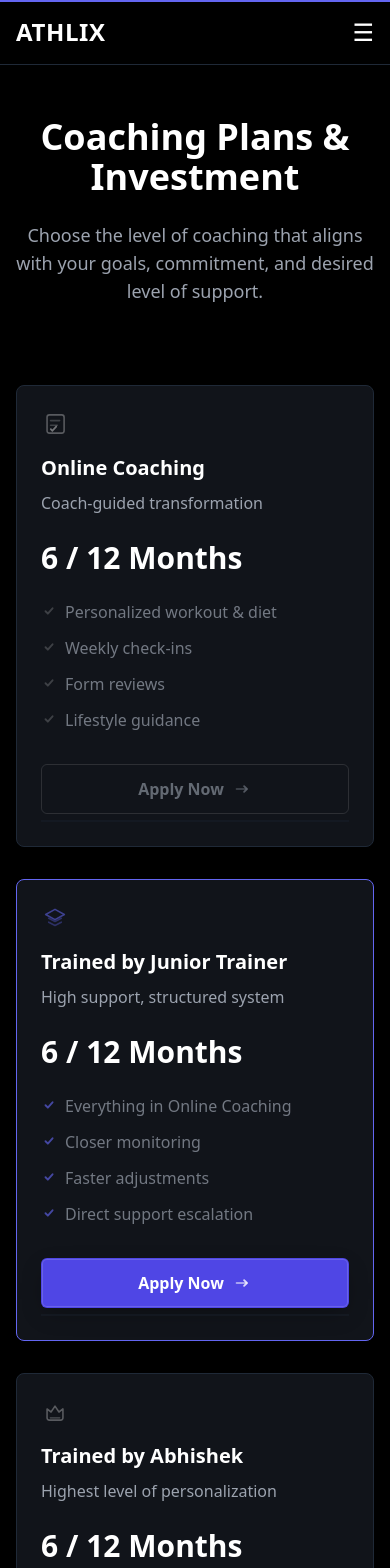
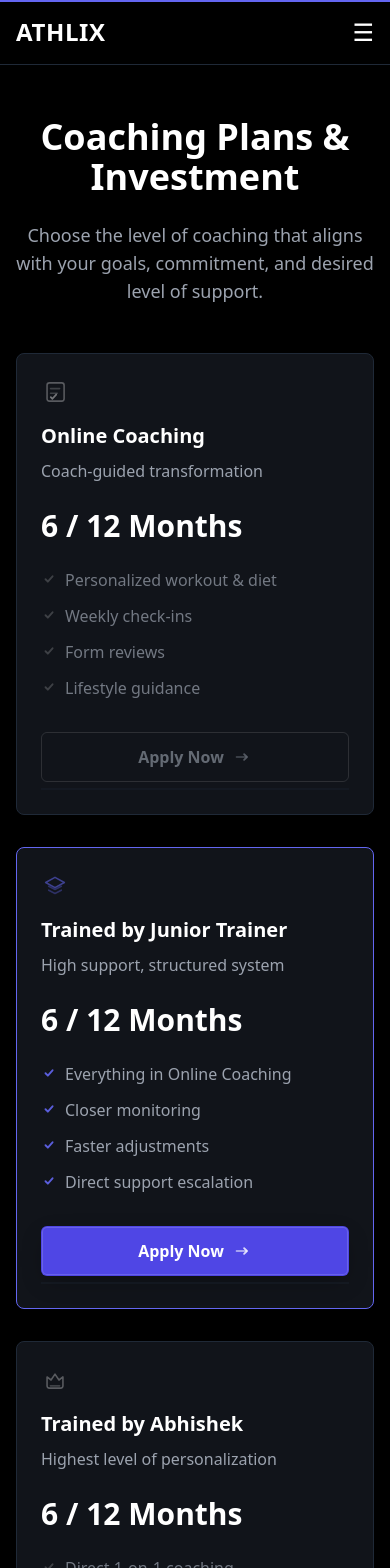
Before and after one commit to YashSinghal2001/athlix-website, a React (Vite) app: page /pricing in a window 390 px wide. Shown: the top 1568 px of the page. Built offline with nearby package versions, Linux system fonts and the light colour scheme.

Commit message:
Mobile View fix

```diff
--- a/src/pages/Pricing.jsx
+++ b/src/pages/Pricing.jsx
@@ -4,7 +4,13 @@ import Button from "../components/ui/Button";
 import Card from "../components/ui/Card";
 import Section from "../components/ui/Section";
 import useIsMobile from "../hooks/useIsMobile";
-import { IconArrowRight, IconCheckSmall, IconPlanChecklist, IconPlanCrown, IconPlanLayers } from "../components/illustrations/PremiumSvgs";
+import {
+  IconArrowRight,
+  IconCheckSmall,
+  IconPlanChecklist,
+  IconPlanCrown,
+  IconPlanLayers,
+} from "../components/illustrations/PremiumSvgs";
 
 const BRAND_ACCENT = "#6366F1";
 const BRAND_BORDER = "#1F2937";
@@ -15,10 +21,10 @@ export default function Pricing() {
   const isMobile = useIsMobile();
   const [hasEntered, setHasEntered] = useState(false);
 
-    // Animation Logic
-    const activeRingIndex = hoveredIndex !== null ? hoveredIndex : 1; // Default to 1 (Best Value) when no hover
+  // Default active = Best Value (center)
+  const activeRingIndex = hoveredIndex !== null ? hoveredIndex : 1;
 
-    // Mobile-safe initial check: if mobile, assume entered to skip entrance delay
+  // Mobile should never wait for viewport triggers
   useEffect(() => {
     if (isMobile) {
       setHasEntered(true);
@@ -28,173 +34,225 @@ export default function Pricing() {
   const getCardStyle = (index) => {
     const isCenter = index === 1;
 
-        // Base hidden state (ONLY on desktop if not yet in view)
-        if (!hasEntered && !isMobile) {
-            return {
-                opacity: 0,
-                y: 24,
-                scale: 1,
-            };
-        }
-
-        // Mobile or Reduced Motion: Static state
+    // Mobile / Reduced Motion → static, always visible
     if (isMobile || prefersReducedMotion) {
       return {
         opacity: 1,
         y: 0,
         scale: 1,
         borderColor: isCenter ? BRAND_ACCENT : BRAND_BORDER,
+        borderWidth: isCenter ? "1.5px" : "1px",
         zIndex: isCenter ? 10 : 0,
       };
     }
 
-        // Standard State (Calm & Neutral)
     const isActive = index === activeRingIndex;
 
     return {
       opacity: 1,
       y: 0,
       scale: 1,
-            // Border syncs with active state (purple for active, neutral for others)
       borderColor: isActive ? BRAND_ACCENT : BRAND_BORDER,
-            borderWidth: isActive ? "1.5px" : "1px", // Subtle weight increase for active
+      borderWidth: isActive ? "1.5px" : "1px",
       boxShadow: "none",
-            filter: "none",
       zIndex: isActive ? 10 : 0,
     };
   };
 
   const getTransition = (index) => {
     const isCenter = index === 1;
-        const delay = !hasEntered ? (isCenter ? 0 : 0.2) : 0;
-        return { duration: 0.45, ease: [0.25, 1, 0.5, 1], delay }; // Custom cubic-bezier
+    const delay = !hasEntered ? (isCenter ? 0 : 0.15) : 0;
+    return {
+      duration: 0.45,
+      ease: [0.25, 1, 0.5, 1],
+      delay,
+    };
   };
 
   const plans = [
     {
       title: "Online Coaching",
       subtitle: "Coach-guided transformation",
-            features: ["Personalized workout & diet", "Weekly check-ins", "Form reviews", "Lifestyle guidance"],
+      features: [
+        "Personalized workout & diet",
+        "Weekly check-ins",
+        "Form reviews",
+        "Lifestyle guidance",
+      ],
       ctaVariant: "secondary",
       Icon: IconPlanChecklist,
     },
     {
       title: "Trained by Junior Trainer",
       subtitle: "High support, structured system",
-            features: ["Everything in Online Coaching", "Closer monitoring", "Faster adjustments", "Direct support escalation"],
+      features: [
+        "Everything in Online Coaching",
+        "Closer monitoring",
+        "Faster adjustments",
+        "Direct support escalation",
+      ],
       ctaVariant: "primary",
       Icon: IconPlanLayers,
     },
     {
       title: "Trained by Abhishek",
       subtitle: "Highest level of personalization",
-            features: ["Direct 1-on-1 coaching", "Priority access", "Advanced customization", "Performance optimization"],
+      features: [
+        "Direct 1-on-1 coaching",
+        "Priority access",
+        "Advanced customization",
+        "Performance optimization",
+      ],
       ctaVariant: "secondary",
       Icon: IconPlanCrown,
     },
   ];
 
   return (
-        <div className="px-4">
-            <Section className="max-w-7xl mx-auto">
+    <section className="relative w-full min-h-[100svh] px-4">
+      <Section className="max-w-7xl mx-auto py-10 md:py-20">
         {/* Heading */}
-                <motion.div initial={{ opacity: 0, y: isMobile ? 10 : 20 }} whileInView={{ opacity: 1, y: 0 }} viewport={{ once: true }} transition={{ duration: 0.6, ease: "easeOut" }}>
-                    <h1 className="text-4xl md:text-5xl font-bold text-center">Coaching Plans & Investment</h1>
-                    <p className="text-brand-muted text-center max-w-3xl mx-auto mt-6 text-lg">Choose the level of coaching that aligns with your goals, commitment, and desired level of support.</p>
+        <motion.div
+          initial={{ opacity: 0, y: isMobile ? 10 : 20 }}
+          whileInView={{ opacity: 1, y: 0 }}
+          viewport={{ once: true }}
+          transition={{ duration: 0.6, ease: "easeOut" }}
+        >
+          <h1 className="text-4xl md:text-5xl font-bold text-center">
+            Coaching Plans & Investment
+          </h1>
+          <p className="text-brand-muted text-center max-w-3xl mx-auto mt-6 text-lg">
+            Choose the level of coaching that aligns with your goals, commitment,
+            and desired level of support.
+          </p>
         </motion.div>
 
-                {/* Plans */}
-                <div className="grid md:grid-cols-3 gap-8 mt-20 relative">
-                    {/* Viewport detection for the grid */}
-                    <motion.div className="absolute inset-0 pointer-events-none" initial={{ opacity: 0 }} whileInView={{ opacity: 1 }} viewport={{ once: true, amount: 0.3 }} onViewportEnter={() => setHasEntered(true)} />
+        {/* Plans Grid */}
+        <div className="grid md:grid-cols-3 gap-8 mt-12 md:mt-20 relative min-h-[60vh]">
+          {/* Desktop-only viewport trigger */}
+          {!isMobile && (
+            <motion.div
+              className="absolute inset-0 pointer-events-none"
+              initial={{ opacity: 0 }}
+              whileInView={{ opacity: 1 }}
+              viewport={{ once: true, amount: 0.3 }}
+              onViewportEnter={() => setHasEntered(true)}
+            />
+          )}
 
-                    {plans.map((plan, index) => (
+          {plans.map((plan, index) => {
+            const isActive = activeRingIndex === index;
+
+            return (
               <div
                 key={index}
                 className="relative group"
                 onMouseEnter={() => setHoveredIndex(index)}
                 onMouseLeave={() => setHoveredIndex(null)}
-                            onClick={() => setHoveredIndex(index)} // Mobile: Tap to activate highlight
+                onClick={() => setHoveredIndex(index)} // Mobile tap highlight
               >
-                            <Card className={`flex flex-col h-full relative z-10 overflow-hidden ${index === 1 ? "bg-brand-surface" : ""}`} hoverEffect={false} animate={getCardStyle(index)} transition={getTransition(index)}>
+                <Card
+                  className={`flex flex-col h-full relative z-10 overflow-hidden ${
+                    index === 1 ? "bg-brand-surface" : ""
+                  }`}
+                  hoverEffect={false}
+                  animate={getCardStyle(index)}
+                  transition={getTransition(index)}
+                >
+                  {/* Icon */}
                   <div className="mb-4">
-                                    <plan.Icon className={`h-7 w-7 transition-colors duration-300 ${activeRingIndex === index ? "text-brand-accent" : "text-white/55"} group-hover:text-brand-accent/90`} />
+                    <plan.Icon
+                      className={`h-7 w-7 transition-colors duration-300 ${
+                        isActive
+                          ? "text-brand-accent"
+                          : "text-white/55"
+                      }`}
+                    />
                   </div>
-                                <h2 className={`text-xl font-bold ${index === 1 ? "text-white" : ""}`}>{plan.title}</h2>
+
+                  <h2 className="text-xl font-bold">{plan.title}</h2>
                   <p className="text-brand-muted mt-2">{plan.subtitle}</p>
+
                   <p className="text-3xl font-bold mt-6">6 / 12 Months</p>
+
+                  {/* Features */}
                   <ul className="mt-6 space-y-3 flex-grow">
                     {plan.features.map((feature, i) => (
                       <motion.li
                         key={i}
-                                            initial={{ opacity: 0.7, x: 0 }}
                         animate={{
-                                                opacity: hoveredIndex === index ? 1 : 0.7,
-                                                x: hoveredIndex === index && !prefersReducedMotion && !isMobile ? 6 : 0, // Slide right slightly (cleaner than up)
+                          opacity: isActive ? 1 : 0.7,
+                          x:
+                            isActive && !prefersReducedMotion && !isMobile
+                              ? 6
+                              : 0,
                         }}
-                                            transition={{ duration: 0.4, ease: "easeOut", delay: i * 0.05 }} // Staggered reveal
+                        transition={{
+                          duration: 0.4,
+                          ease: "easeOut",
+                          delay: i * 0.05,
+                        }}
                         className="text-brand-muted"
                       >
                         <span className="flex items-start gap-2">
-                                                <IconCheckSmall className={`mt-[3px] h-4 w-4 ${activeRingIndex === index ? "text-brand-accent" : "text-white/30"}`} />
+                          <IconCheckSmall
+                            className={`mt-[3px] h-4 w-4 ${
+                              isActive
+                                ? "text-brand-accent"
+                                : "text-white/30"
+                            }`}
+                          />
                           <span>{feature}</span>
                         </span>
                       </motion.li>
                     ))}
                   </ul>
+
+                  {/* CTA */}
                   <div className="mt-8 mb-2">
                     <Button
                       to="/apply"
                       variant={plan.ctaVariant}
                       className="w-full relative overflow-hidden group justify-center"
-                                        // Synchronized Button Animation
                       animate={{
-                                            opacity: activeRingIndex === index ? 1 : 0.6, // Active ring determines opacity
-                                            scale: 1,
-                                            // Only the active card gets the purple button
-                                            backgroundColor:
-                                                activeRingIndex === index
-                                                    ? "#4F46E5" // Premium Muted Purple (Active)
-                                                    : "transparent", // Neutral background for inactive
-
-                                            borderColor: activeRingIndex === index ? "transparent" : "rgba(255,255,255,0.2)", // Add border to inactive to maintain shape
+                        opacity: isActive ? 1 : 0.6,
+                        backgroundColor: isActive
+                          ? "#4F46E5"
+                          : "transparent",
+                        borderColor: isActive
+                          ? "transparent"
+                          : "rgba(255,255,255,0.2)",
                         borderWidth: "1px",
-
-                                            // Soft ambient shadow + Subtle inset border for polish - ONLY on active
-                                            boxShadow: activeRingIndex === index ? "0 8px 25px -5px rgba(0, 0, 0, 0.3), inset 0 0 0 1px rgba(255, 255, 255, 0.15)" : "none",
-
-                                            // Ensure text contrast
-                                            color: activeRingIndex === index ? "#ffffff" : "#9CA3AF", // White text on active, muted on inactive
-                                            filter: "none",
+                        boxShadow: isActive
+                          ? "0 8px 25px -5px rgba(0,0,0,0.3), inset 0 0 0 1px rgba(255,255,255,0.15)"
+                          : "none",
+                        color: isActive ? "#ffffff" : "#9CA3AF",
                       }}
                       whileHover={
                         !isMobile
                           ? {
-                                                      scale: 1,
-                                                      backgroundColor: "#4338CA", // Slightly darker on direct button hover for tactile feel
-                                                      borderColor: "transparent",
+                              backgroundColor: "#4338CA",
                               opacity: 1,
                               color: "#ffffff",
                             }
                           : {}
                       }
                       whileTap={{ scale: 0.98 }}
-                                        transition={{ duration: 0.3, ease: "easeInOut" }} // Smooth luxury feel
+                      transition={{ duration: 0.3, ease: "easeInOut" }}
                     >
-                                        <span className={`inline-flex items-center gap-2 ${isMobile ? "justify-center w-full" : "justify-center"}`}>
+                      <span className="inline-flex items-center gap-2 justify-center">
                         <span>Apply Now</span>
-                                            <span className="transform-gpu transition-transform duration-300 group-hover:translate-x-1">
-                                                <IconArrowRight className="h-5 w-5" />
-                                            </span>
+                        <IconArrowRight className="h-5 w-5 transition-transform duration-300 group-hover:translate-x-1" />
                       </span>
                     </Button>
                   </div>
-                                {/* Progressive Highlight System */}
-                                <div className="absolute bottom-0 left-0 right-0 h-[2px] bg-brand-border/30" /> {/* Baseline */}
-                                {!isMobile && !prefersReducedMotion && activeRingIndex === index && (
+
+                  {/* Bottom highlight */}
+                  <div className="absolute bottom-0 left-0 right-0 h-[2px] bg-brand-border/30" />
+                  {!isMobile && !prefersReducedMotion && isActive && (
                     <motion.div
-                                        layoutId="progressive-highlight"
-                                        className="absolute bottom-0 left-0 right-0 h-[3px] bg-brand-accent z-20"
+                      layoutId="pricing-active-bar"
+                      className="absolute bottom-0 left-0 right-0 h-[3px] bg-brand-accent"
                       transition={{
                         duration: 0.45,
                         ease: [0.25, 1, 0.5, 1],
@@ -203,14 +261,22 @@ export default function Pricing() {
                   )}
                 </Card>
               </div>
-                    ))}
+            );
+          })}
         </div>
 
         {/* Note */}
-                <motion.p className="text-gray-500 text-center mt-8 md:mt-16 text-sm" initial={{ opacity: 0 }} whileInView={{ opacity: 1 }} viewport={{ once: true }} transition={{ delay: 0.5, duration: 0.5 }}>
-                    All plans are fully customized. Pricing is discussed after application to ensure the right fit.
+        <motion.p
+          className="text-gray-500 text-center mt-8 md:mt-16 text-sm"
+          initial={{ opacity: 0 }}
+          whileInView={{ opacity: 1 }}
+          viewport={{ once: true }}
+          transition={{ delay: 0.4, duration: 0.5 }}
+        >
+          All plans are fully customized. Pricing is discussed after application
+          to ensure the right fit.
         </motion.p>
       </Section>
-        </div>
+    </section>
   );
 }
--- a/src/pages/Process.jsx
+++ b/src/pages/Process.jsx
@@ -1,4 +1,4 @@
-import { motion, useScroll, useSpring, useTransform } from "framer-motion";
+import { motion, useScroll, useTransform } from "framer-motion";
 import { useRef } from "react";
 import { UserCheck, ClipboardList, Brain, LineChart, MessageCircle } from "lucide-react";
 import Section from "../components/ui/Section";
@@ -9,71 +9,60 @@ const steps = [
   {
     id: 1,
     title: "Onboarding",
-        description: "Once you enroll, you'll complete a detailed onboarding process so I can understand your goals, health background, lifestyle, and expectations.",
+    description:
+      "Once you enroll, you'll complete a detailed onboarding process so I can understand your goals, health background, lifestyle, and expectations.",
     icon: UserCheck,
   },
   {
     id: 2,
     title: "Questionnaire",
-        description: "You'll fill out an in-depth questionnaire covering nutrition, training history, sleep, stress, and daily routine.",
+    description:
+      "You'll fill out an in-depth questionnaire covering nutrition, training history, sleep, stress, and daily routine.",
     icon: ClipboardList,
   },
   {
     id: 3,
     title: "Personalized Plan Creation",
-        description: "Your training, nutrition, cardio, and lifestyle plan is built completely from scratch — no templates, no guesswork.",
+    description:
+      "Your training, nutrition, cardio, and lifestyle plan is built completely from scratch — no templates, no guesswork.",
     icon: Brain,
   },
   {
     id: 4,
     title: "Weekly Check-ins",
-        description: "We review your progress every week and make adjustments based on real data, feedback, and recovery.",
+    description:
+      "We review your progress every week and make adjustments based on real data, feedback, and recovery.",
     icon: LineChart,
   },
   {
     id: 5,
     title: "Ongoing Support",
-        description: "You get direct access to me through WhatsApp and email, along with form reviews and constant guidance.",
+    description:
+      "You get direct access to me through WhatsApp and email, along with form reviews and constant guidance.",
     icon: MessageCircle,
   },
 ];
 
 export default function Process() {
-    const ref = useRef(null);
-    const { scrollYProgress } = useScroll({
-        target: ref,
-        offset: ["start center", "end center"],
-    });
+  return (
+    <section className="relative w-full min-h-[100svh] px-4">
+      <Section className="max-w-7xl mx-auto py-10 md:py-20">
+        <h1 className="text-4xl md:text-5xl font-bold">
+          How the Coaching Works
+        </h1>
 
-    // Ensure animation doesn't block render on mobile
-    const isMobile = useIsMobile();
+        <p className="text-brand-muted mt-6 text-lg max-w-3xl">
+          A clear, structured process designed to fit your real life — not disrupt it.
+          Every step is intentional, personal, and results-driven.
+        </p>
 
-    const scaleY = useSpring(scrollYProgress, {
-        stiffness: 100,
-        damping: 30,
-        restDelta: 0.001,
-    });
-
-    return (
-        <div className="px-4">
-            <Section className="max-w-7xl mx-auto py-10 md:py-20">
-                <h1 className="text-4xl md:text-5xl font-bold">How the Coaching Works</h1>
-                <p className="text-brand-muted mt-6 text-lg max-w-3xl">A clear, structured process designed to fit your real life — not disrupt it. Every step is personalized, intentional, and results-driven.</p>
-
-                <div ref={ref} className="relative mt-10 md:mt-20 min-h-[500px]">
-                    {/* Progress Line (Desktop) */}
-                    <div className="absolute left-8 top-0 bottom-0 w-0.5 bg-gray-800/50 hidden md:block">
-                        <motion.div className="absolute top-0 left-0 w-full bg-gradient-to-b from-brand-accent to-purple-500 origin-top" style={!isMobile ? { height: "100%", scaleY } : undefined} />
-                    </div>
-
-                    <div className="space-y-16">
+        <div className="relative mt-12 space-y-16">
           {steps.map((step) => (
             <StepCard key={step.id} step={step} />
           ))}
         </div>
-                </div>
       </Section>
-        </div>
+    </section>
   );
 }
 
@@ -82,23 +71,28 @@ function StepCard({ step }) {
   const ref = useRef(null);
   const isMobile = useIsMobile();
 
-    // Smooth opacity/focus transition based on viewport position
+  // Scroll tracking (safe because we neutralize its effect on mobile)
   const { scrollYProgress } = useScroll({
     target: ref,
     offset: ["start end", "end start"],
   });
 
-    // Active state logic: fully visible when in center of view
-    const opacity = useTransform(scrollYProgress, [0, 0.5, 1], [0.5, 1, 0.5]);
-    const scale = useTransform(scrollYProgress, [0, 0.5, 1], [0.98, 1, 0.98]);
+  // Desktop-only focus animation
+  const opacity = !isMobile
+    ? useTransform(scrollYProgress, [0, 0.5, 1], [0.6, 1, 0.6])
+    : undefined;
 
-    // Mobile-specific animation variants
+  const scale = !isMobile
+    ? useTransform(scrollYProgress, [0, 0.5, 1], [0.98, 1, 0.98])
+    : undefined;
+
+  // Mobile animation
   const mobileVariants = {
-        hidden: { opacity: 0, y: 14 },
+    hidden: { opacity: 0, y: 16 },
     visible: {
       opacity: 1,
       y: 0,
-            transition: { duration: 0.3, ease: "easeOut" },
+      transition: { duration: 0.35, ease: "easeOut" },
     },
   };
 
@@ -107,51 +101,61 @@ function StepCard({ step }) {
       ref={ref}
       initial={isMobile ? "hidden" : { opacity: 0, y: 30 }}
       whileInView={isMobile ? "visible" : { opacity: 1, y: 0 }}
-            viewport={{ once: true, margin: isMobile ? "-20px" : "-50px" }}
+      viewport={{ once: true, margin: isMobile ? "-20px" : "-60px" }}
       variants={isMobile ? mobileVariants : undefined}
       transition={{ duration: 0.6, ease: "easeOut" }}
       className="relative flex flex-col md:flex-row gap-10 md:items-start group"
       style={{
         opacity: isMobile ? 1 : opacity,
         scale: isMobile ? 1 : scale,
-            }} // Dynamic focus state only on desktop
+      }}
     >
-            {/* Timeline Node (Desktop) */}
+      {/* Desktop Timeline Node */}
       <div className="hidden md:flex flex-col items-center z-10 sticky top-32">
         <motion.div
-                    className="w-16 h-16 rounded-full bg-brand-surface border border-gray-700 flex items-center justify-center shadow-md relative overflow-hidden transition-colors duration-500"
+          className="w-16 h-16 rounded-full bg-brand-surface border border-gray-700 flex items-center justify-center shadow-md relative overflow-hidden"
           whileInView={{
             borderColor: "rgba(99,102,241,0.5)",
             backgroundColor: "#1F1F26",
           }}
-                    viewport={{ margin: "-100px" }}
+          viewport={{ margin: "-120px" }}
+          transition={{ duration: 0.4 }}
         >
-                    {/* Soft Accent Ring */}
           <div className="absolute inset-0 rounded-full border border-brand-accent/20 scale-110" />
-
-                    <Icon className="w-7 h-7 text-gray-400 group-hover:text-brand-accent transition-colors duration-500" />
+          <Icon className="w-7 h-7 text-gray-400 group-hover:text-brand-accent transition-colors duration-300" />
         </motion.div>
       </div>
 
-            {/* Card Content */}
+      {/* Card */}
       <div className="flex-1">
         <Card
           className="p-8 md:p-10 border border-brand-border/50 bg-brand-surface/50 backdrop-blur-sm rounded-2xl transition-all duration-500 hover:border-brand-accent/30 hover:bg-brand-surface"
-                    hoverEffect={false} // Disable default tilt
+          hoverEffect={false}
         >
+          {/* Mobile header */}
           <div className="flex items-center gap-4 mb-4 md:hidden">
             <div className="w-12 h-12 rounded-full bg-brand-surface border border-gray-800 flex items-center justify-center">
               <Icon className="w-6 h-6 text-brand-accent" />
             </div>
-                        <span className="text-brand-muted text-xs font-bold tracking-[0.2em] uppercase">Step 0{step.id}</span>
+            <span className="text-brand-muted text-xs font-bold tracking-[0.2em] uppercase">
+              Step 0{step.id}
+            </span>
           </div>
 
+          {/* Desktop step label */}
           <div className="hidden md:block mb-3">
-                        <span className="text-brand-muted/60 text-xs font-bold tracking-[0.2em] uppercase group-hover:text-brand-accent/80 transition-colors duration-500">Step 0{step.id}</span>
+            <span className="text-brand-muted/60 text-xs font-bold tracking-[0.2em] uppercase group-hover:text-brand-accent/80 transition-colors duration-300">
+              Step 0{step.id}
+            </span>
           </div>
 
-                    <h3 className="text-xl md:text-2xl font-bold text-white mb-4 group-hover:text-brand-accent transition-colors duration-300">{step.title}</h3>
-                    <p className="text-brand-muted leading-relaxed text-lg opacity-90">{step.description}</p>
+          <h3 className="text-xl md:text-2xl font-bold text-white mb-4 group-hover:text-brand-accent transition-colors duration-300">
+            {step.title}
+          </h3>
+
+          <p className="text-brand-muted leading-relaxed text-lg opacity-90">
+            {step.description}
+          </p>
         </Card>
       </div>
     </motion.div>
```
Lines whose indentation alone changed are shown as unchanged.
